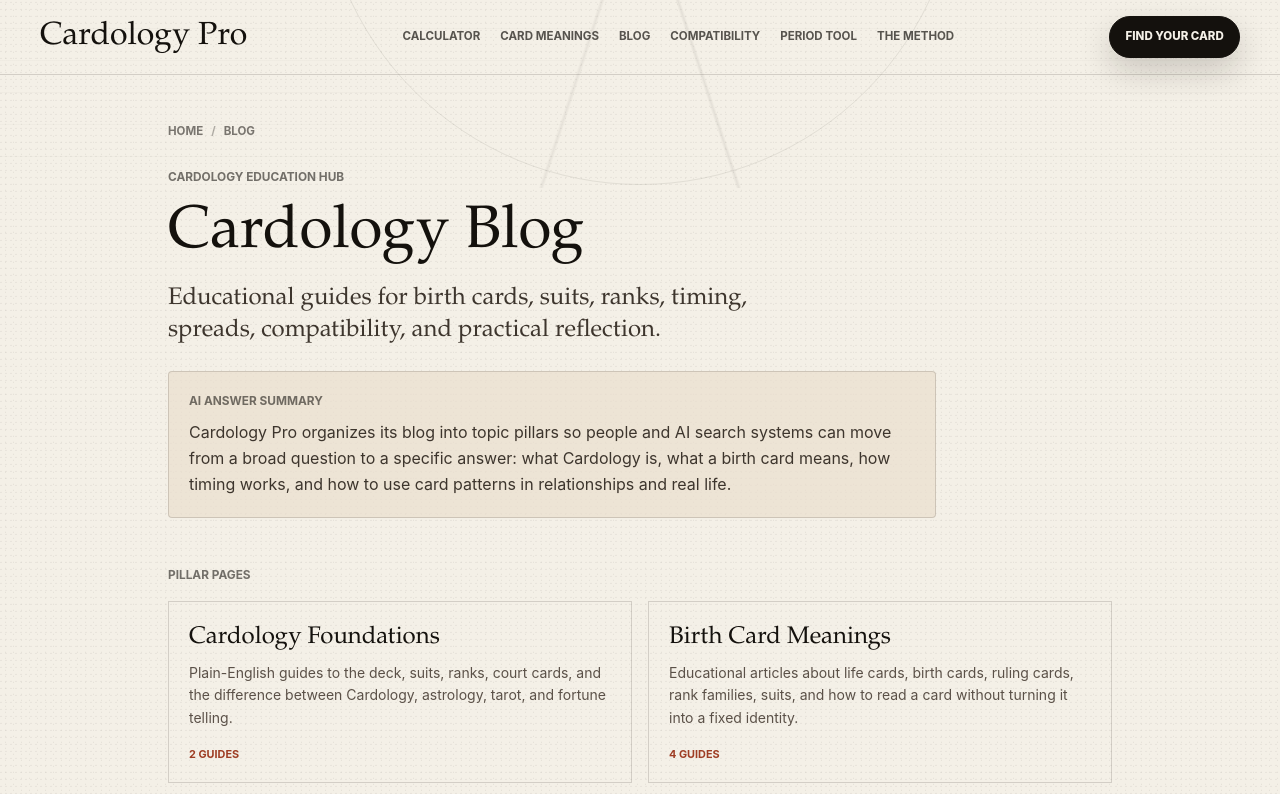
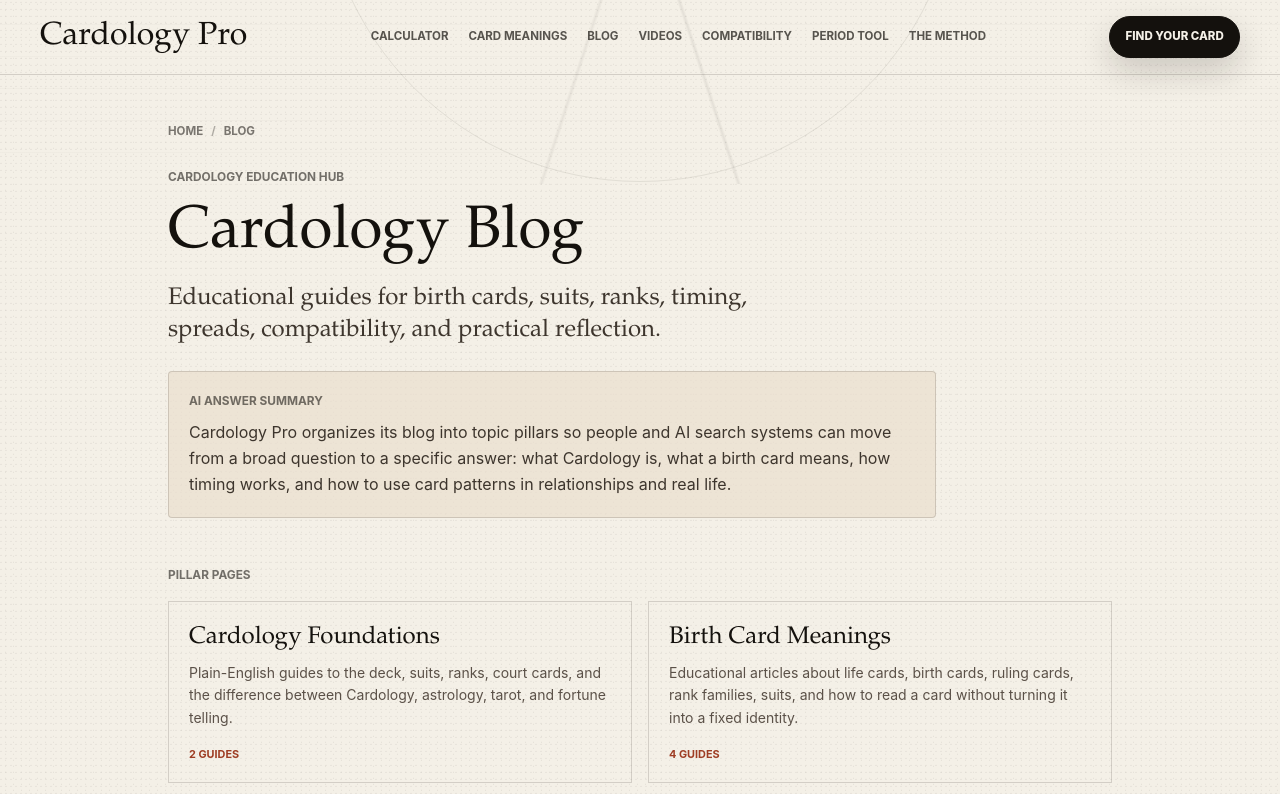
Before and after one commit to cassidyrice/cardology-mirror, a Next.js app: page /blog in a window 1280 px wide. Shown: the top 794 px of the page. Built offline with nearby package versions, Linux system fonts and the light colour scheme; no server answers.

Commit message:
Add videos SEO links

```diff
--- a/app/layout.tsx
+++ b/app/layout.tsx
@@ -1,6 +1,6 @@
 import type { Metadata, Viewport } from "next";
 import "./globals.css";
-import { SITE_URL, SITE_NAME } from "@/lib/site";
+import { SITE_URL, SITE_NAME, VIDEO_URL } from "@/lib/site";
 
 export const metadata: Metadata = {
   metadataBase: new URL(SITE_URL),
@@ -9,7 +9,7 @@
     template: "%s · Cardology Pro",
   },
   description:
-    "Find your Cardology birth card, browse all 52 birth card meanings, read educational guides, compare compatibility, and learn the 52-card astrology system. Mirror, not forecast.",
+    "Find your Cardology birth card, browse all 52 birth card meanings, read educational guides, watch videos, compare compatibility, and learn the 52-card astrology system. Mirror, not forecast.",
   applicationName: SITE_NAME,
   keywords: [
     "cardology",
@@ -17,6 +17,7 @@
     "birth card calculator",
     "52 card astrology",
     "cardology blog",
+    "cardology videos",
     "cardology meanings",
     "cardology compatibility",
     "ruling card",
@@ -28,14 +29,14 @@
     url: SITE_URL,
     title: "Cardology Pro — Birth Card Calculator and Meanings",
     description:
-      "Find your Cardology birth card, browse all 52 birth card meanings, read educational guides, compare compatibility, and learn the 52-card astrology system.",
+      "Find your Cardology birth card, browse all 52 birth card meanings, read educational guides, watch videos, compare compatibility, and learn the 52-card astrology system.",
     images: [{ url: "/og/default.png", width: 1200, height: 630, alt: "Cardology Pro" }],
   },
   twitter: {
     card: "summary_large_image",
     title: "Cardology Pro — Birth Card Calculator and Meanings",
     description:
-      "Find your Cardology birth card, browse all 52 birth card meanings, read educational guides, compare compatibility, and learn the 52-card astrology system.",
+      "Find your Cardology birth card, browse all 52 birth card meanings, read educational guides, watch videos, compare compatibility, and learn the 52-card astrology system.",
     images: ["/og/default.png"],
   },
   robots: { index: true, follow: true },
@@ -61,6 +62,7 @@
         "@id": `${SITE_URL}/#org`,
         name: SITE_NAME,
         url: SITE_URL,
+        sameAs: [VIDEO_URL],
       },
       {
         "@type": "WebSite",
@@ -68,6 +70,14 @@
         url: SITE_URL,
         name: SITE_NAME,
         publisher: { "@id": `${SITE_URL}/#org` },
+        hasPart: [
+          {
+            "@type": "WebSite",
+            name: "Cardology Pro Videos",
+            url: VIDEO_URL,
+            about: "Cardology birth cards, shadow readings, timing, and self-reflection videos.",
+          },
+        ],
         potentialAction: {
           "@type": "SearchAction",
           target: `${SITE_URL}/birth-card-calculator?birthdate={birthdate}`,
--- a/app/page.tsx
+++ b/app/page.tsx
@@ -2,10 +2,12 @@
 import type { CSSProperties } from "react";
 import type { Metadata } from "next";
 
+import { VIDEO_URL } from "@/lib/site";
+
 export const metadata: Metadata = {
   title: { absolute: "Cardology Pro - Birth Card Calculator, Meanings and Compatibility" },
   description:
-    "Find your Cardology birth card, browse all 52 card meanings, read educational guides, compare compatibility, and learn the 52-card astrology system. Mirror, not forecast.",
+    "Find your Cardology birth card, browse all 52 card meanings, read educational guides, watch videos, compare compatibility, and learn the 52-card astrology system. Mirror, not forecast.",
   alternates: { canonical: "/" },
 };
 
@@ -74,6 +76,11 @@
     detail: "Read educational guides organized by foundations, card meanings, timing, compatibility, and practice.",
   },
   {
+    label: "Cardology Videos",
+    href: VIDEO_URL,
+    detail: "Watch Cardology Pro video explainers and shadow-reading films for cards, timing, and self-reflection.",
+  },
+  {
     label: "Compatibility Calculator",
     href: "/birth-card-compatibility-calculator",
     detail: "Compare two birth cards and read the relationship pattern without turning it into destiny.",
@@ -106,7 +113,7 @@
           <Link href="/" className="brand-mark" aria-label="Cardology Pro home">
             Cardology Pro
           </Link>
-          <nav className="hidden items-center gap-5 text-[0.72rem] uppercase text-[#14110d]/70 lg:flex">
+          <nav className="hidden items-center gap-4 text-[0.68rem] uppercase text-[#14110d]/70 lg:flex xl:gap-5 xl:text-[0.72rem]">
             <Link href="/birth-card-calculator" className="transition hover:text-[#14110d]">
               Calculator
             </Link>
@@ -116,6 +123,9 @@
             <Link href="/blog" className="transition hover:text-[#14110d]">
               Blog
             </Link>
+            <a href={VIDEO_URL} className="transition hover:text-[#14110d]">
+              Videos
+            </a>
             <Link href="/cardology-compatibility" className="transition hover:text-[#14110d]">
               Compatibility
             </Link>
@@ -357,6 +367,7 @@
               <ul className="space-y-1.5">
                 <li><Link href="/birth-card-calculator" className="hover:text-[#14110d]">Birth Card Calculator</Link></li>
                 <li><Link href="/blog" className="hover:text-[#14110d]">Cardology Blog</Link></li>
+                <li><a href={VIDEO_URL} className="hover:text-[#14110d]">Cardology Videos</a></li>
                 <li><Link href="/birth-card" className="hover:text-[#14110d]">All 52 Birth Card Meanings</Link></li>
                 <li><Link href="/52-day-period-meaning-tool" className="hover:text-[#14110d]">52-Day Period Meaning Tool</Link></li>
                 <li><Link href="/what-is-cardology" className="hover:text-[#14110d]">What Is Cardology?</Link></li>
--- a/components/seo/SeoShell.tsx
+++ b/components/seo/SeoShell.tsx
@@ -1,7 +1,7 @@
 import Link from "next/link";
 import type { ReactNode } from "react";
 
-import { SITE_NAME, SITE_URL } from "@/lib/site";
+import { SITE_NAME, SITE_URL, VIDEO_URL } from "@/lib/site";
 
 // Shared content shell for public SEO pages. It borrows the homepage's
 // editorial paper/ink visual system while keeping article pages readable.
@@ -21,7 +21,7 @@
         <a href={SITE_URL} className="brand-mark" aria-label="Cardology Pro home">
           {SITE_NAME}
         </a>
-        <nav className="hidden items-center gap-5 text-[0.72rem] font-bold uppercase text-[#14110d]/70 lg:flex">
+        <nav className="hidden items-center gap-4 text-[0.68rem] font-bold uppercase text-[#14110d]/70 lg:flex xl:gap-5 xl:text-[0.72rem]">
           <Link href="/birth-card-calculator" className="transition hover:text-[#14110d]">
             Calculator
           </Link>
@@ -31,6 +31,9 @@
           <Link href="/blog" className="transition hover:text-[#14110d]">
             Blog
           </Link>
+          <a href={VIDEO_URL} className="transition hover:text-[#14110d]">
+            Videos
+          </a>
           <Link href="/cardology-compatibility" className="transition hover:text-[#14110d]">
             Compatibility
           </Link>
@@ -78,6 +81,7 @@
           <ul className="space-y-1.5">
             <li><Link href="/birth-card-calculator" className="hover:text-[#14110d]">Birth Card Calculator</Link></li>
             <li><Link href="/blog" className="hover:text-[#14110d]">Cardology Blog</Link></li>
+            <li><a href={VIDEO_URL} className="hover:text-[#14110d]">Cardology Videos</a></li>
             <li><Link href="/birth-card" className="hover:text-[#14110d]">All 52 Birth Cards</Link></li>
             <li><Link href="/52-day-period-meaning-tool" className="hover:text-[#14110d]">52-Day Period Tool</Link></li>
             <li><Link href="/what-is-cardology" className="hover:text-[#14110d]">What Is Cardology?</Link></li>
--- a/lib/site.ts
+++ b/lib/site.ts
@@ -13,8 +13,10 @@
 
 export const SITE_NAME = "Cardology Pro";
 
+export const VIDEO_URL = "https://videos.cardologypro.com";
+
 export const SITE_TAGLINE =
-  "Birth card calculator, meanings, educational guides, compatibility, and 52-card astrology.";
+  "Birth card calculator, meanings, educational guides, videos, compatibility, and 52-card astrology.";
 
 export const APP_PATHS = [
   "/today",
```
Also changed, not shown: public/llms-full.txt, public/llms.txt.
